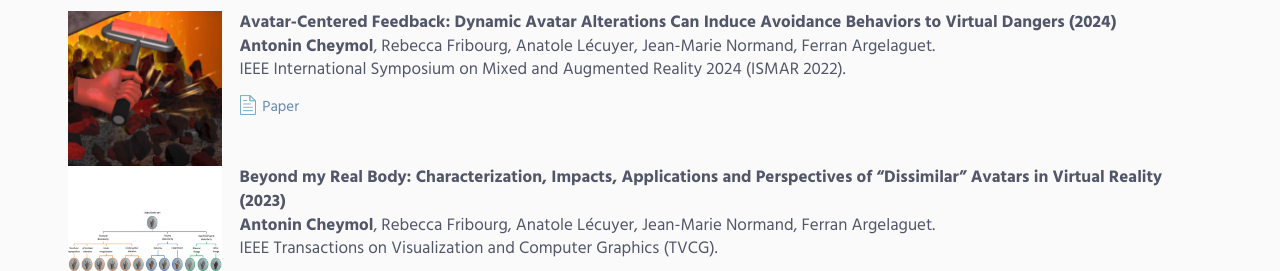
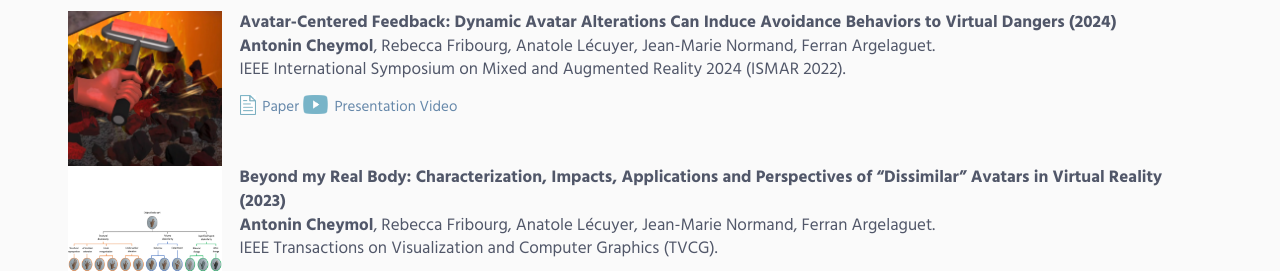
Before and after one commit to AntoninCheymoll/PresentationPage, a plain HTML site: page index.html in a window 1280 px wide. Shown: the part 876-1147 px from the top of the page. Drawn offline with Linux system fonts and the light colour scheme.

Commit message:
Add ismar2024 video

```diff
--- a/index.html
+++ b/index.html
@@ -189,6 +189,10 @@
                                     <a href="https://ieeexplore.ieee.org/abstract/document/9757668">
                                         <img style="margin-Top:-5px;" src="Icons/PaperIcon.png" width="16" height="20">
                                         <a style="margin-left:3px" href=https://ieeexplore.ieee.org/abstract/document/10765452>Paper</a>
+
+                                    <a href="https://www.youtube.com/watch?v=0a49LgeYbII&t=0s">
+                                        <img style="margin-Top:-5px" src="Icons/YoutubeIcon.png" width="25" height="19">
+                                        <a style="margin-left:3px" href="https://www.youtube.com/watch?v=0a49LgeYbII&t=0s">Presentation Video</a>
 
                                     </a>
 
```
